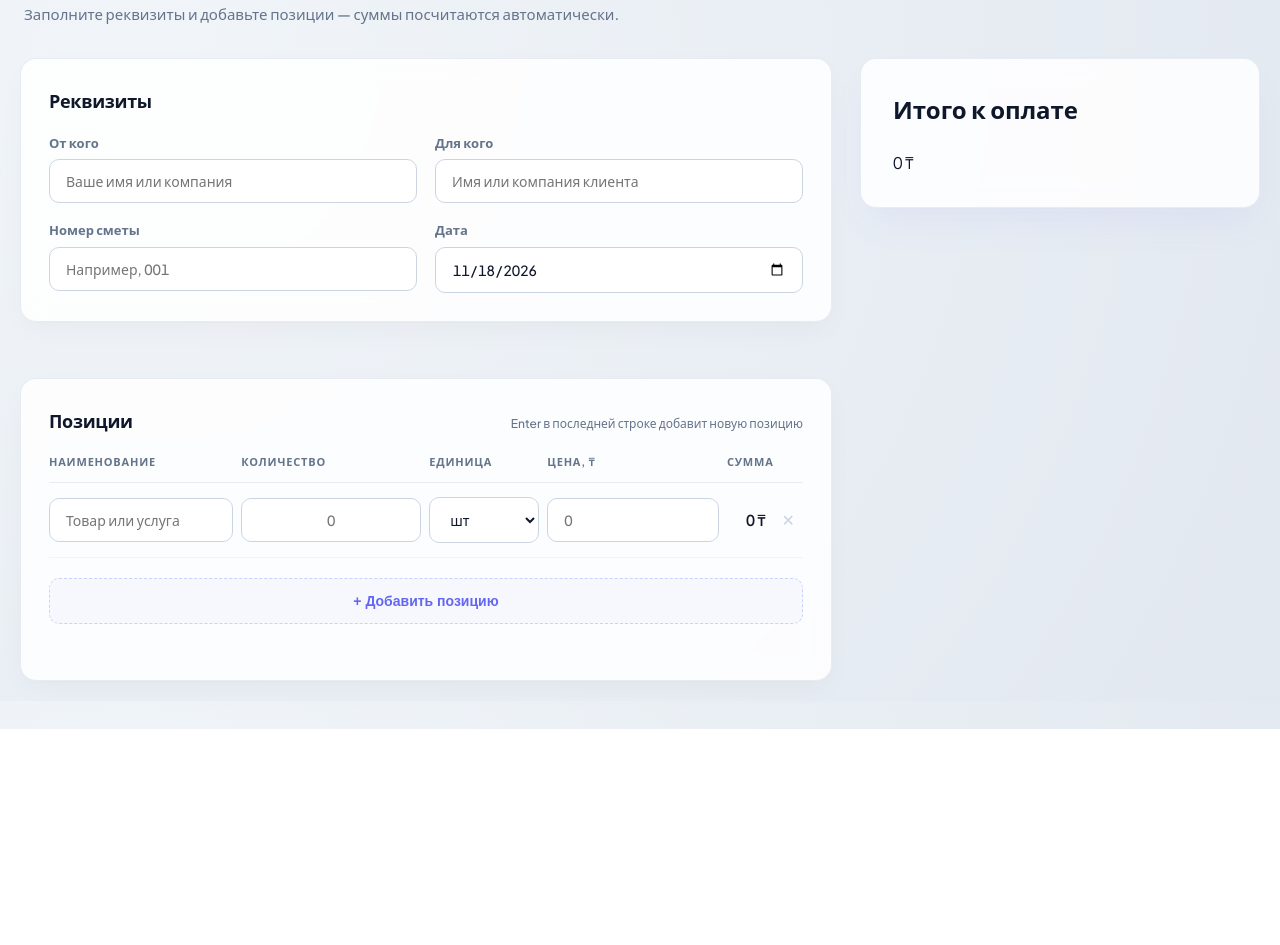
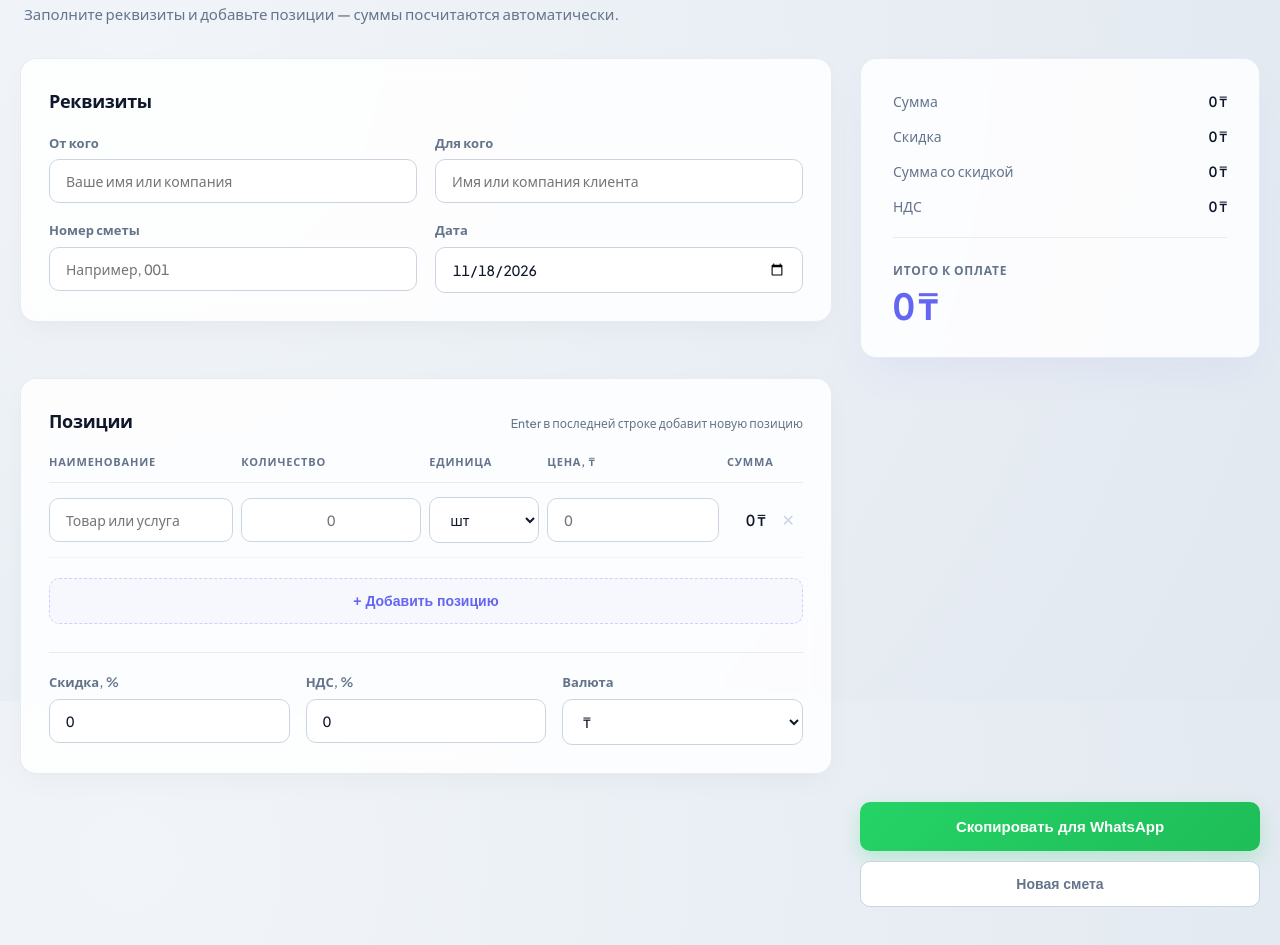
Before and after one commit to darailymk-cpu/smeta, a plain HTML site: page index.html in a window 1280 px wide. Shown: the part 99-1044 px from the top of the page. Before the commit the page ends 828 px from the top, so only its background shows below. Drawn offline with Linux system fonts and the light colour scheme.

Commit message:
Update index.html

```diff
--- a/index.html
+++ b/index.html
@@ -36,7 +36,7 @@
             <th scope="col">Наименование</th>
             <th scope="col">Количество</th>
             <th scope="col">Единица</th>
-            <th scope="col">Цена, ₸</th>
+            <th scope="col">Цена, <span data-currency>₸</span></th>
             <th scope="col" class="amount-heading">Сумма</th>
             <th scope="col"><span class="visually-hidden">Удаление</span></th>
           </tr>
@@ -44,11 +44,37 @@
         <tbody id="items"></tbody>
       </table>
       <button type="button" id="add-item" class="add-button">+ Добавить позицию</button>
+      <div class="calculation-settings">
+        <label>Скидка, %<input id="discount" type="text" inputmode="decimal" value="0" autocomplete="off"></label>
+        <label>НДС, %<input id="vat" type="text" inputmode="decimal" value="0" autocomplete="off"></label>
+        <label>Валюта<select id="currency"><option value="₸">₸</option><option value="₽">₽</option><option value="$">$</option><option value="€">€</option></select></label>
+      </div>
     </section>
 
-    <section class="total-card" aria-labelledby="total-heading">
-      <h2 id="total-heading">Итого к оплате</h2>
-      <output id="total" aria-live="polite" aria-atomic="true">0 ₸</output>
+    <section class="total-card" aria-labelledby="total-heading" aria-live="polite" aria-atomic="true">
+      <dl class="summary">
+        <div class="summary-row"><dt>Сумма</dt><dd id="subtotal">0 ₸</dd></div>
+        <div class="summary-row" id="discount-row" hidden><dt>Скидка</dt><dd id="discount-amount">0 ₸</dd></div>
+        <div class="summary-row" id="discounted-row" hidden><dt>Сумма со скидкой</dt><dd id="discounted-amount">0 ₸</dd></div>
+        <div class="summary-row" id="vat-row" hidden><dt>НДС</dt><dd id="vat-amount">0 ₸</dd></div>
+      </dl>
+      <div class="grand-total">
+        <h2 id="total-heading">Итого к оплате</h2>
+        <output id="total">0 ₸</output>
+      </div>
+    </section>
+    <section class="estimate-actions" aria-label="Действия со сметой">
+      <div class="action-buttons">
+        <button type="button" id="copy-estimate" class="primary-button">Скопировать для WhatsApp</button>
+        <button type="button" id="new-estimate" class="secondary-button">Новая смета</button>
+      </div>
+      <p id="copy-status" class="action-status" role="status"></p>
+      <p id="storage-status" role="status" hidden></p>
+      <div id="manual-copy" class="card" hidden>
+        <label for="copy-text">Текст сметы для копирования</label>
+        <p id="copy-help">Автоматическое копирование недоступно. Выделите текст и скопируйте его вручную.</p>
+        <textarea id="copy-text" rows="12" readonly aria-describedby="copy-help"></textarea>
+      </div>
     </section>
   </main>
 
@@ -57,7 +83,7 @@
       <td class="name-cell"><label class="cell-label">Наименование</label><input class="item-name" type="text" placeholder="Товар или услуга"></td>
       <td><label class="cell-label">Количество</label><input class="item-quantity" type="text" inputmode="decimal" placeholder="0" autocomplete="off"></td>
       <td><label class="cell-label">Единица</label><select class="item-unit"><option>шт</option><option>час</option><option>услуга</option></select></td>
-      <td><label class="cell-label">Цена, ₸</label><input class="item-price" type="text" inputmode="decimal" placeholder="0" autocomplete="off"></td>
+      <td><label class="cell-label">Цена, <span data-currency>₸</span></label><input class="item-price" type="text" inputmode="decimal" placeholder="0" autocomplete="off"></td>
       <td class="amount-cell"><span class="cell-label">Сумма</span><output class="item-amount">0 ₸</output></td>
       <td class="remove-cell"><button type="button" class="remove-button" title="Удалить позицию">✕</button></td>
     </tr>
```
